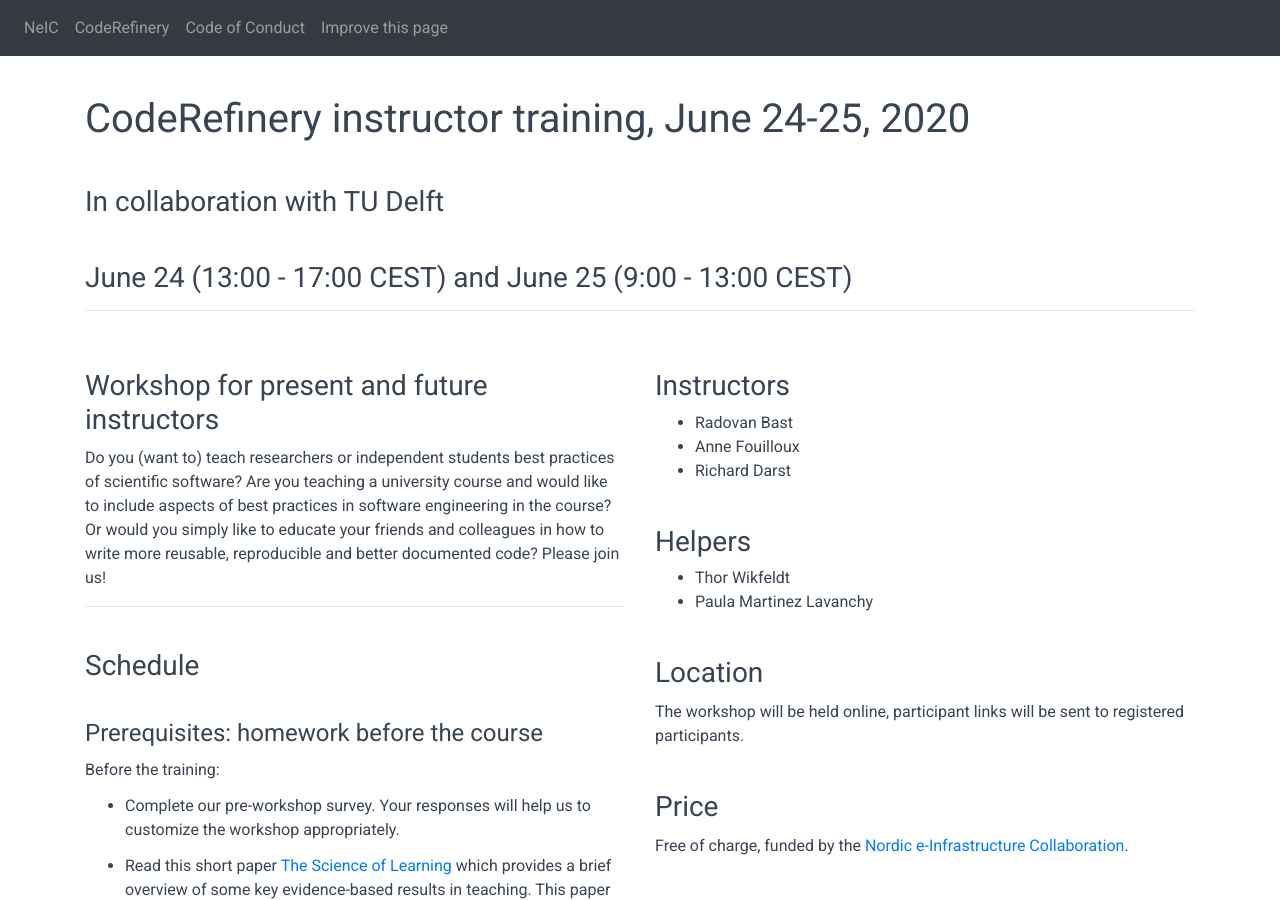
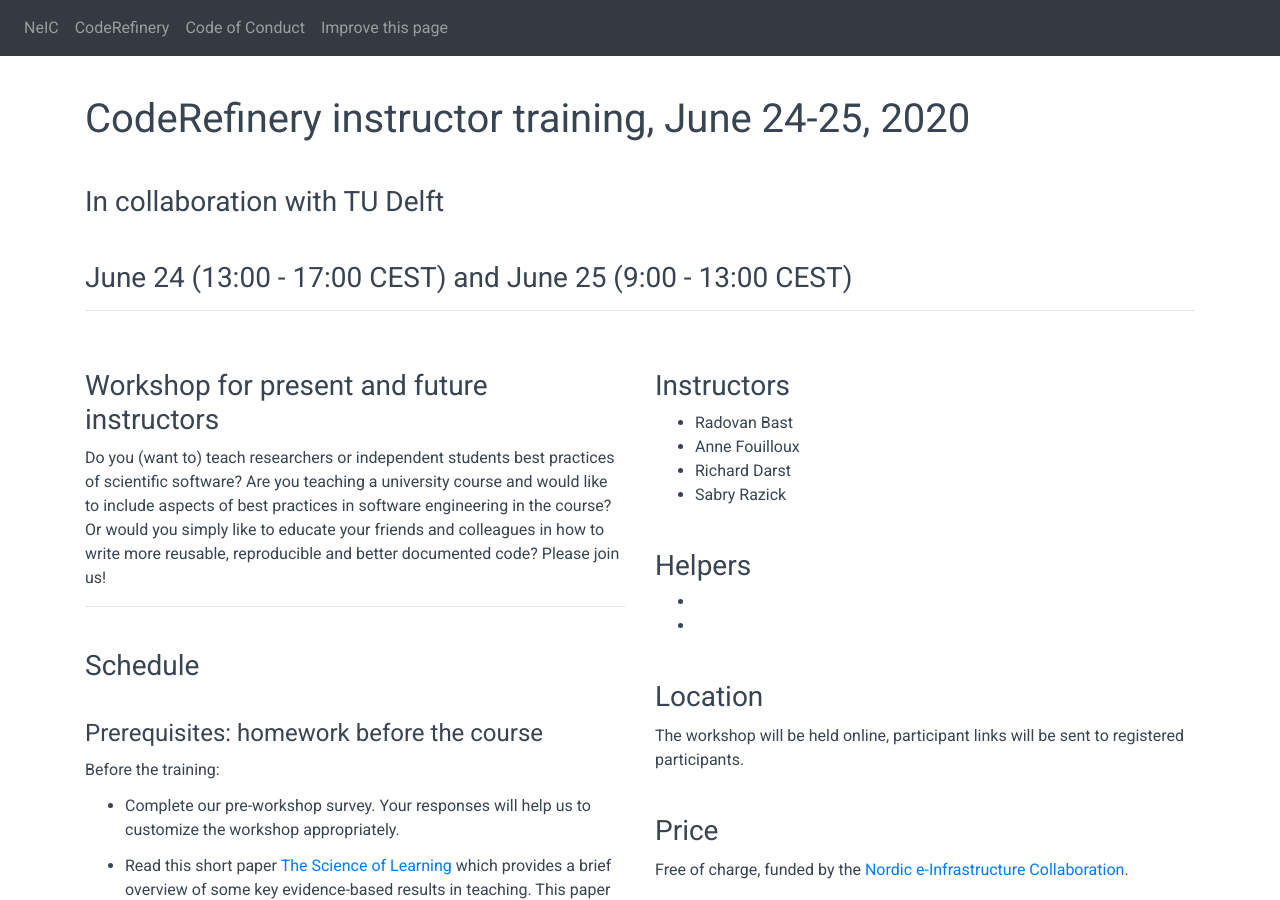
Before and after one commit to simon-ichec/2020-11-02-instructor-training, a Jekyll site: the page built from index.md, in a window 1280 px wide and 900 px high. Built offline with Jekyll 4.4.1, drawn with Linux system fonts in a browser that asks for light colours; comment, search, counter and statistics services are not loaded.

Commit message:
Change instructors

```diff
--- a/right_column.md
+++ b/right_column.md
@@ -6,12 +6,13 @@
 - Radovan Bast
 - Anne Fouilloux
 - Richard Darst
+- Sabry Razick
 
 
 ### Helpers
 
-- Thor Wikfeldt
-- Paula Martinez Lavanchy
+-
+-
 
 
 ### Location
```
